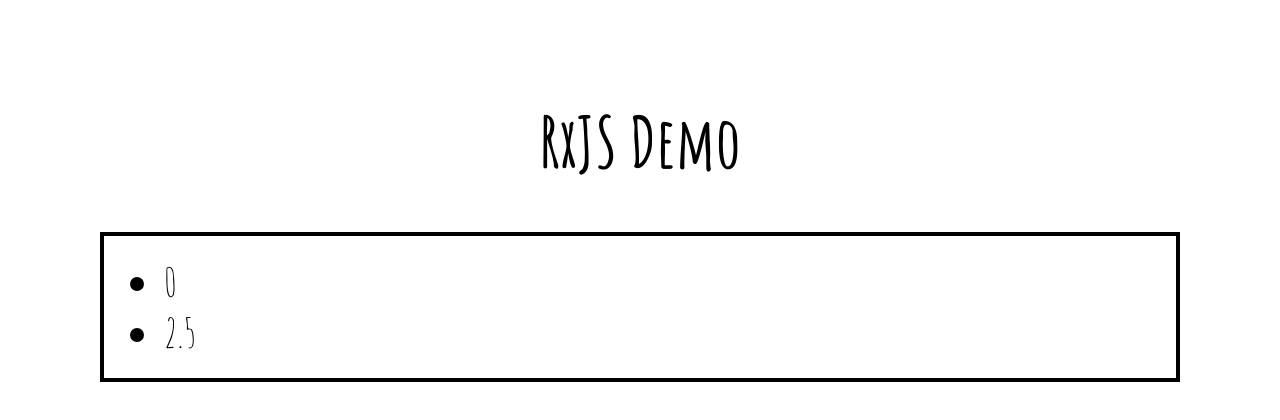
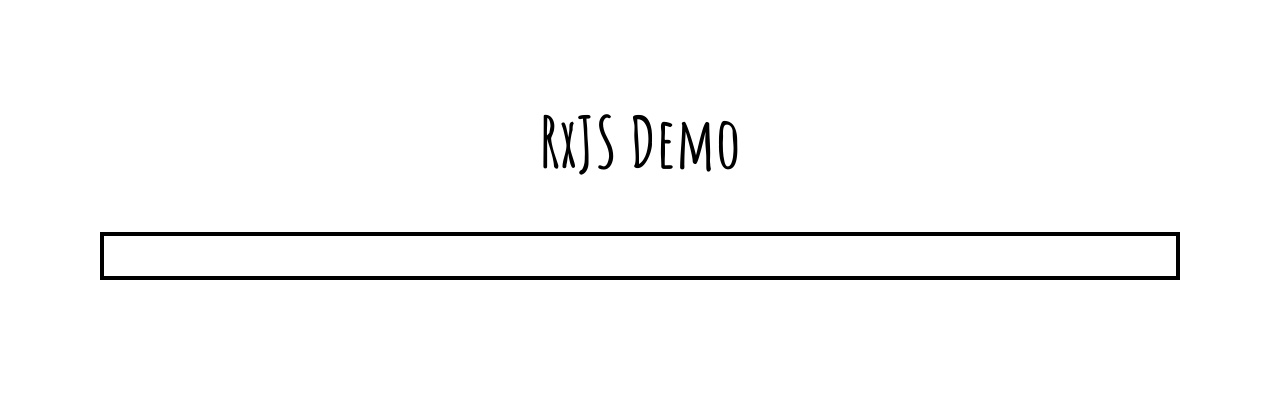
Before and after one commit to M-Nasab/rxjs-demo, a Vue app: page / in a window 1280 px wide. Shown: the top 420 px of the page. Built offline with nearby package versions, Linux system fonts and the light colour scheme.

Commit message:
debounce

```diff
--- a/src/App.vue
+++ b/src/App.vue
@@ -5,34 +5,31 @@
     </h1>
 
     <div class="data-container">
-      <ul>
-        <li v-for="(data, index) in list" :key="index">
-          {{ data }}
-        </li>
-      </ul>
+      <div v-if="position" class="position">
+        {{ `[${position.x}, ${position.y}]` }}
+      </div>
     </div>
 
   </div>
 </template>
 
 <script>
-import { interval } from 'rxjs';
-import { filter, map } from 'rxjs/operators';
+import { fromEvent } from 'rxjs';
+import { debounceTime } from 'rxjs/operators';
 
 export default {
   data() {
     return {
-      list: [],
+      position: null,
     };
   },
   mounted() {
-    const observer = interval(1000).pipe(
-      filter((data) => data % 5 === 0),
-      map((data) => data / 2),
+    const observer = fromEvent(document, 'mousemove').pipe(
+      debounceTime(1000),
     );
 
-    observer.subscribe((time) => {
-      this.list.push(time);
+    observer.subscribe((event) => {
+      this.position = event;
     });
   },
   methods: {
@@ -86,7 +83,7 @@
   margin: 0;
 }
 
-.time {
+.time, .position {
   font-size: 80px;
   font-weight: bold;
   text-align: center;
```
